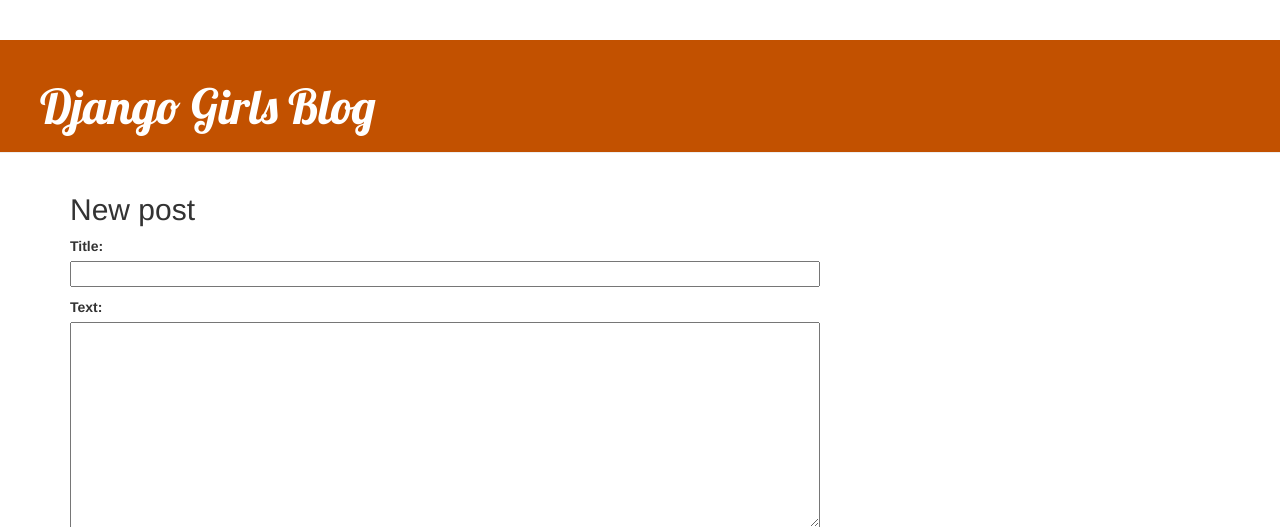
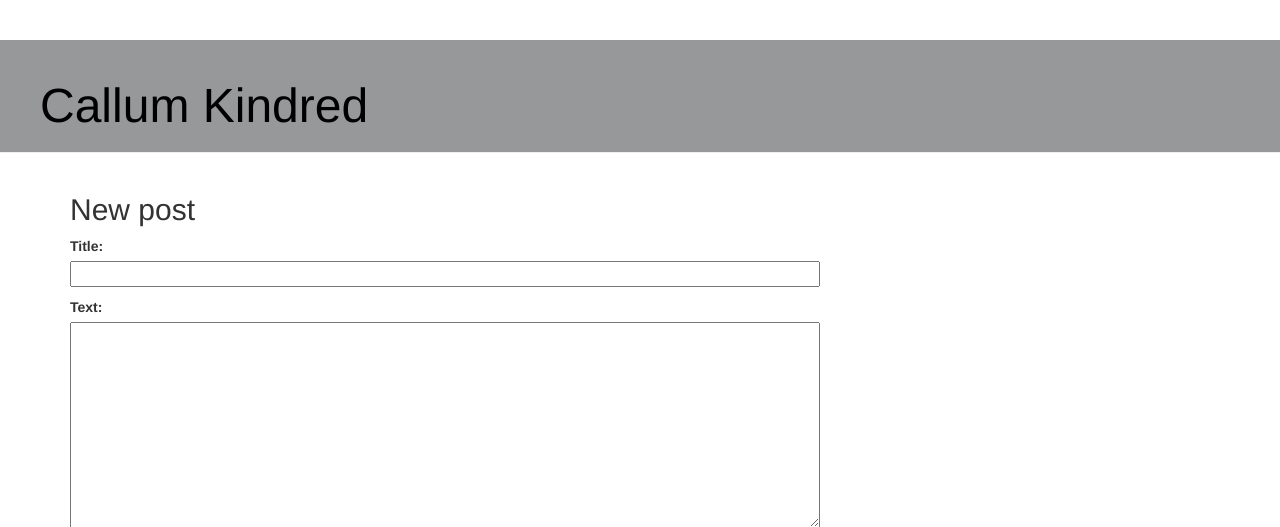
Before and after one commit to CKindred/personal-blog, a Django app: page /post/new/ in a window 1280 px wide. Shown: the top 527 px of the page. Run offline with Django 3.2, Linux system fonts and the light colour scheme; some libraries are stand-ins or nearby versions.

Commit message:
Add proper blog posts & update CSS

```diff
--- a/blog/static/css/blog.css
+++ b/blog/static/css/blog.css
@@ -1,16 +1,16 @@
 h1 a, h2 a {
     color: #C25100;
-    font-family: 'Lobster';
+    font-family: 'Helvetica';
 }
 
 .page-header {
-    background-color: #C25100;
+    background-color: rgba(108, 110, 112, 0.705);
     margin-top: 0;
     padding: 20px 20px 20px 40px;
 }
 
 .page-header h1, .page-header h1 a, .page-header h1 a:visited, .page-header h1 a:active {
-    color: #ffffff;
+    color: black;
     font-size: 36pt;
     text-decoration: none;
 }
@@ -20,7 +20,7 @@ h1 a, h2 a {
 }
 
 h1, h2, h3, h4 {
-    font-family: 'Lobster', cursive;
+    font-family: 'Helvetica', cursive;
 }
 
 .date {
--- a/blog/templates/blog/base.html
+++ b/blog/templates/blog/base.html
@@ -2,20 +2,20 @@
 <html>
 
 <head>
-    <title>Django Girls blog</title>
+    <title>Callum Kindred</title>
     <link href="//fonts.googleapis.com/css?family=Lobster&subset=latin,latin-ext" rel="stylesheet" type="text/css">
     <link rel="stylesheet" href="{% static 'css/blog.css' %}">
     <link rel="stylesheet" href="//maxcdn.bootstrapcdn.com/bootstrap/3.2.0/css/bootstrap.min.css">
     <link rel="stylesheet" href="//maxcdn.bootstrapcdn.com/bootstrap/3.2.0/css/bootstrap-theme.min.css">
 </head>
 
-<body>
+
 <body>
     <div class="page-header">
         {% if user.is_authenticated %}
         <a href="{% url 'post_new' %}" class="top-menu"><span class="glyphicon glyphicon-plus"></span></a>
         {% endif %}
-            <h1><a href="/">Django Girls Blog</a></h1>
+        <h1><a href="/">Callum Kindred</a></h1>
     </div>
     <div class="content container">
         <div class="row">
@@ -26,6 +26,6 @@
         </div>
     </div>
 </body>
-</body>
+
 
 </html>
```
Lines whose indentation alone changed are shown as unchanged.
